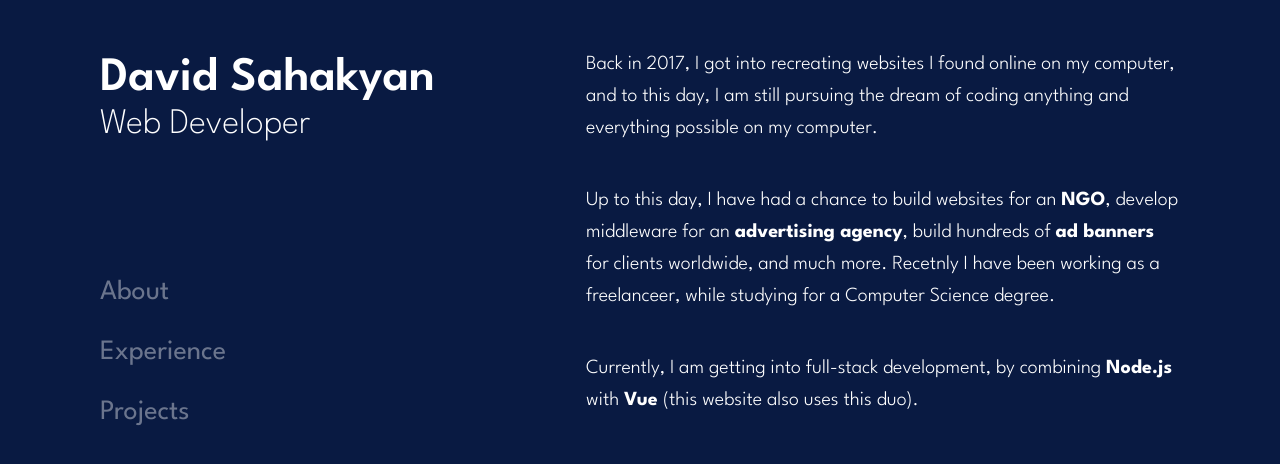
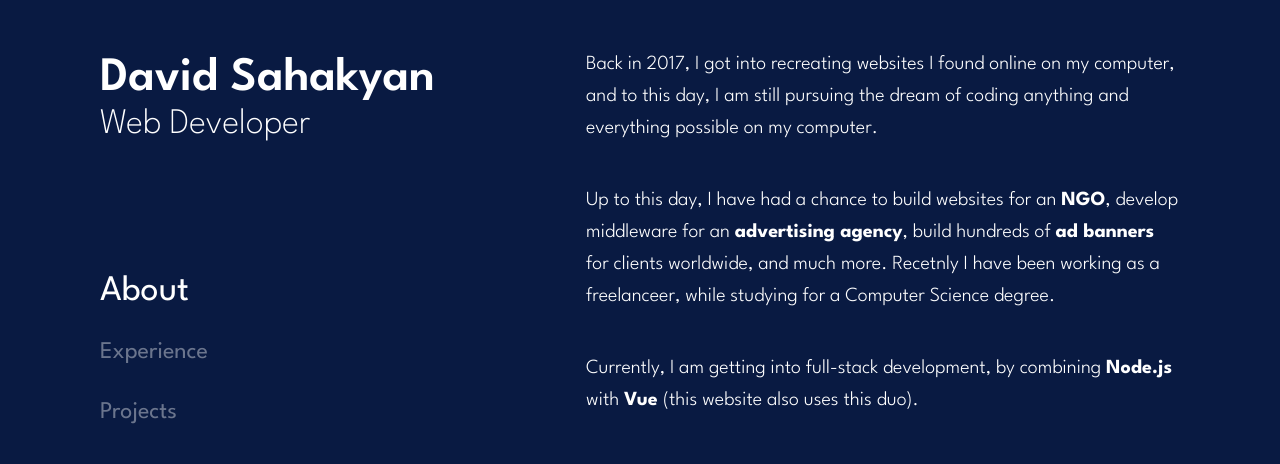
Before and after one commit to davsahakyan/davsahakyan.com, a Vue app: page / in a window 1280 px wide. Shown: the top 464 px of the page. Built offline with nearby package versions, Linux system fonts and the light colour scheme.

Commit message:
Scroll event listener menu functionality

```diff
--- a/src/App.vue
+++ b/src/App.vue
@@ -5,12 +5,14 @@ import RightContent from './components/RightContent.vue';
 </script>
 
 <template>
-  <header id="container">
+  <div id="container">
+    <header>
       <div id="sidebar">
         <LeftSidebar />
       </div>
+    </header>
     <RightContent />
-  </header>
+  </div>
 </template>
 
 <style scoped>
@@ -19,6 +21,8 @@ import RightContent from './components/RightContent.vue';
   display: flex;
   flex-direction: column;
   justify-content: space-between;
+  padding: 6vh 0;
+  position: sticky;
+  top: 0;
 }
-
 </style>
--- a/src/assets/base.css
+++ b/src/assets/base.css
@@ -1,6 +1,7 @@
 :root {
   --d-white: #ffffff;
-  --d-white-o-60: rgba(255, 255, 255, 0.8);
+  --d-white-o-80: rgba(255, 255, 255, 0.8);
+  --d-white-o-60: rgba(255, 255, 255, 0.6);
   --d-white-o-40: rgba(255, 255, 255, 0.4);
 
   --d-background-blue: rgb(9, 26, 66, 1);
--- a/src/assets/main.css
+++ b/src/assets/main.css
@@ -1,4 +1,8 @@
 @import './base.css';
+
+html {
+  scroll-behavior: smooth;
+}
 
 body {
   display: flex;
@@ -18,9 +22,7 @@ body {
   max-width: 1080px;
   margin: 0 auto;
   min-height: 100vh;
-  padding-top: 6vh;
-  padding-bottom: 6vh;
-  position: sticky;
+
   display: flex;
   justify-content: space-between;
 }
--- a/src/components/LeftSidebar.vue
+++ b/src/components/LeftSidebar.vue
@@ -1,5 +1,5 @@
 <script setup>
-import { ref } from 'vue';
+import { onMounted, ref } from 'vue';
 
 
 const list = ref([
@@ -19,6 +19,9 @@ const list = ref([
 
 const listRefs = ref([]);
 
+onMounted(() => {
+})
+
 </script>
 
 <template>
@@ -30,8 +33,11 @@ const listRefs = ref([]);
 
     <nav id="menu">
       <ul id="menu_list">
-        <li v-for="litem in list" :key="litem.section" :class="litem.section" ref="listRefs">
-          {{ litem.text }}
+        <li v-for="litem in list" :key="litem.section"
+          :class="litem.section + ' ' + (litem.section == 'about' ? 'active' : '')" ref="listRefs">
+          <a :href="'#' + litem.section">
+            {{ litem.text }}
+          </a>
         </li>
       </ul>
     </nav>
@@ -68,9 +74,8 @@ ul#menu_list {
 }
 
 ul#menu_list li {
-  font-size: 28px;
+  font-size: 24px;
   color: var(--d-white-o-40);
-  transition: .5s ease;
   transform-origin: left bottom;
   height: 60px;
   line-height: 60px;
@@ -78,8 +83,19 @@ ul#menu_list li {
   -webkit-user-drag: none;
 }
 
-ul#menu_list li.active {
-  font-size: 40px;
+ul#menu_list li a {
+  color: inherit;
+  text-decoration: none;
+  transition: .3s ease;
+}
+
+ul#menu_list li a:hover {
+  color: var(--d-white-o-80);
+}
+
+ul#menu_list li.active a {
+  font-size: 36px;
   color: var(--d-white);
+  transition: .4  s ease;
 }
 </style>
--- a/src/components/RightContent.vue
+++ b/src/components/RightContent.vue
@@ -1,19 +1,64 @@
 <script setup>
+import { onMounted } from 'vue';
 import AboutSection from './AboutSection.vue';
 
+function getTopDistance(element) {
+    const rect = element.getBoundingClientRect();
+    return Math.abs(rect.top);
+}
 
+function updateActiveSection()  {
+    const sections = document.querySelectorAll('section#content section');
+    const navLinks = document.querySelectorAll('nav#menu ul li');
+
+    let minTopDistance = window.innerHeight;
+    let activeSection = null;
+
+
+    sections.forEach((section) => {
+        const topDistance = getTopDistance(section);
+
+        if (topDistance < minTopDistance) {
+            minTopDistance = topDistance;
+            activeSection = section.getAttribute('id');
+        }
+    })
+
+    navLinks.forEach(navLink => {
+        if (navLink.classList.contains(activeSection)) {
+            navLink.classList.add('active');
+        } else {
+            navLink.classList.remove('active');
+        }
+    })
+}
+
+onMounted(() => {
+    window.addEventListener('scroll', updateActiveSection);
+    window.addEventListener('resize', updateActiveSection);
+})
 </script>
 
 <template>
-    <div id="mainContent">
-        <section id="content">
-            <AboutSection />
-        </section>
-    </div>
+    <section id="content">
+        <AboutSection />
+        <section id="experience"></section>
+        <section id="projects"></section>
+    </section>
 </template>
 
 <style scoped>
-    #mainContent {
-        width: 55%;
-    }
+#content {
+    width: 55%;
+    padding: 6vh 0;
+    scroll-padding-top: 6rem;
+}
+
+#experience {
+    height: 100vh;
+}
+
+#projects {
+    height: 100vh;
+}
 </style>
```
Lines whose indentation alone changed are shown as unchanged.
